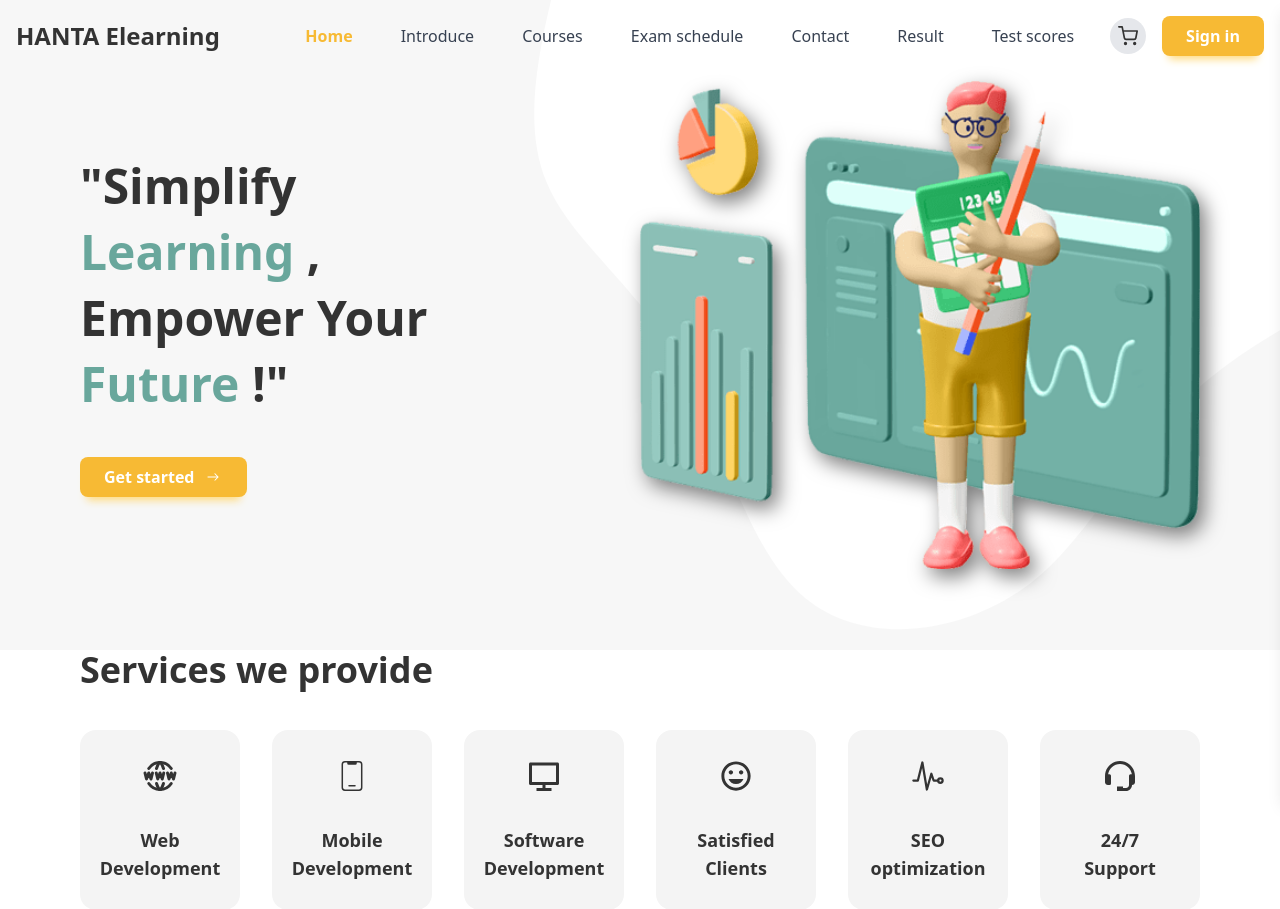
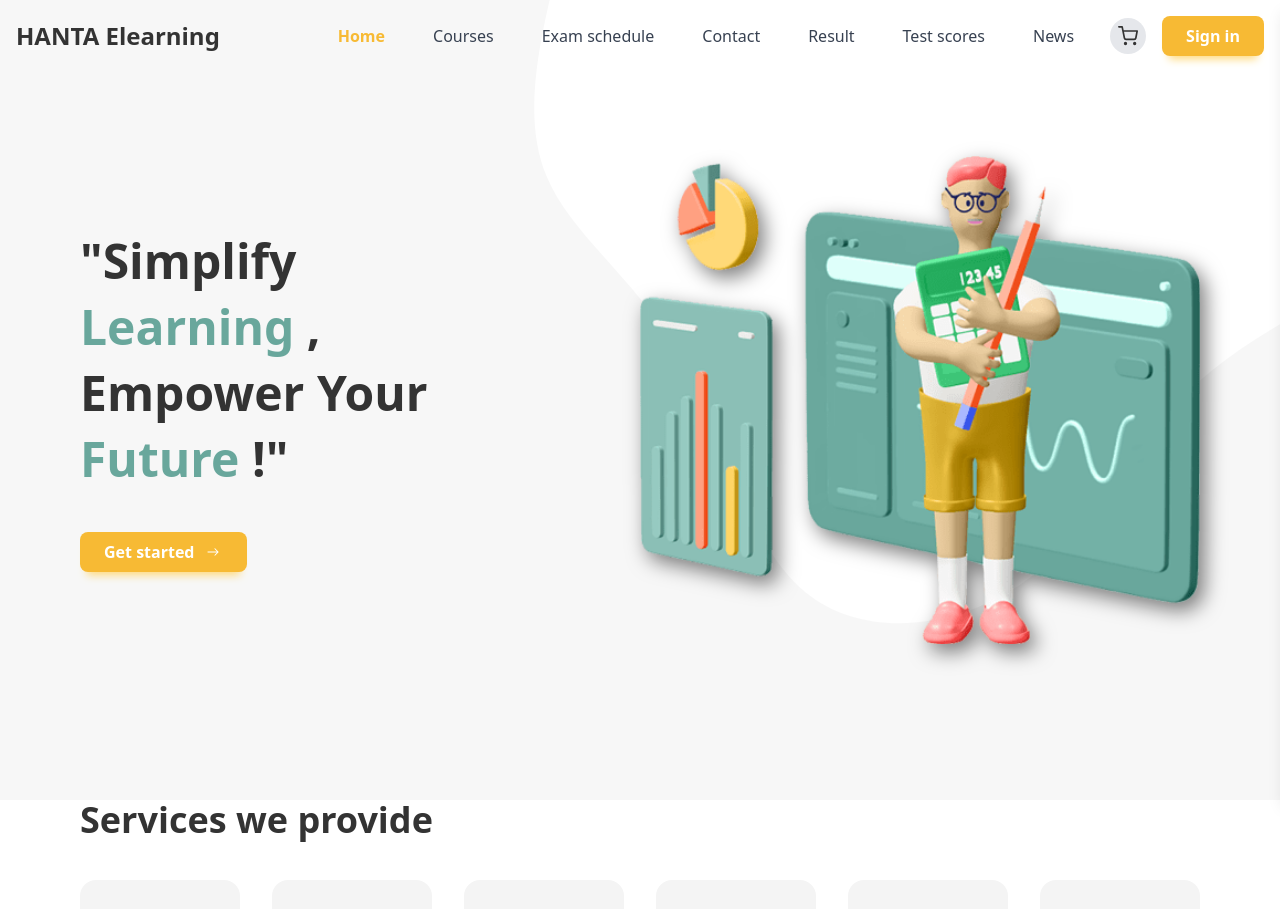
Before and after one commit to Khoa-CNTT/XDSLHWQ9366, a React (Vite) app in the folder FrontEnd/: page / in a window 1280 px wide. Shown: the top 909 px of the page. Built offline with nearby package versions, Linux system fonts and the light colour scheme.

Commit message:
Edit HomePage

```diff
--- a/FrontEnd/src/App.tsx
+++ b/FrontEnd/src/App.tsx
@@ -16,6 +16,8 @@ import Results from "./pages/Result/Result";
 import ResultDetail from "./pages/Result/ResultDetail";
 import TestScores from "./pages/TestScores/TestScores";
 import TestScoreDetail from "./pages/TestScores/TestScoreDetail";
+import News from "./pages/News/News";
+import NewsDetail from "./pages/News/NewsDetail";
 
 function App() {
   return (
@@ -39,6 +41,8 @@ function App() {
             <Route path="/result/:id" element={<ResultDetail />} />
             <Route path="/test-scores" element={<TestScores />} />
             <Route path="/test-scores/:id" element={<TestScoreDetail />} />
+            <Route path="/news" element={<News />} />
+            <Route path="/news/:mabaiviet" element={<NewsDetail />} />
           </Routes>
           <Footer />
         </main>
--- a/FrontEnd/src/constants/navbarData.tsx
+++ b/FrontEnd/src/constants/navbarData.tsx
@@ -4,36 +4,41 @@ const navItems = [
     title: "Home",
     path: "/",
   },
+  // {
+  //   id: 2,
+  //   title: "Introduce",
+  //   path: "/introduce",
+  // },
   {
     id: 2,
-    title: "Introduce",
-    path: "/introduce",
-  },
-  {
-    id: 3,
 
     title: "Courses",
     path: "/courses",
   },
   {
-    id: 4,
+    id: 3,
     title: "Exam schedule",
     path: "/exam-schedule",
   },
   {
-    id: 5,
+    id: 4,
     title: "Contact",
     path: "/contact",
   },
   {
-    id: 6,
+    id: 5,
     title: "Result",
     path: "/result",
   },
   {
-    id: 7,
+    id: 6,
     title: "Test scores",
     path: "/test-scores",
+  },
+  {
+    id: 7,
+    title: "News",
+    path: "/news",
   },
 ];
 
--- a/FrontEnd/src/constants/serviceData.tsx
+++ b/FrontEnd/src/constants/serviceData.tsx
@@ -24,7 +24,7 @@ const serviceItems = [
   },
   {
     id: 3,
-    title: "Software Development",
+    title: "SQL",
     link: "#",
     icon: <RiComputerLine />,
     delay: 0.2,
@@ -32,7 +32,7 @@ const serviceItems = [
   },
   {
     id: 4,
-    title: "Satisfied Clients",
+    title: "DevOps",
     link: "#",
     icon: <IoMdHappy />,
     delay: 0.2,
@@ -40,7 +40,7 @@ const serviceItems = [
   },
   {
     id: 5,
-    title: "SEO optimization",
+    title: "Computer Network",
     link: "#",
     icon: <IoPulseOutline />,
     delay: 0.2,
--- a/FrontEnd/src/pages/Home/Hero/Hero.tsx
+++ b/FrontEnd/src/pages/Home/Hero/Hero.tsx
@@ -25,8 +25,8 @@ export const FadeUp = (delay: number) => {
 
 const Hero = () => {
   return (
-    <section className="bg-light overflow-hidden relative">
-      <div className="container grid grid-cols-1 md:grid-cols-2 min-h-[650px]">
+    <section className="bg-light overflow-hidden relative min-h-screen flex items-center">
+      <div className="container grid grid-cols-1 md:grid-cols-2 items-center relative">
         {/* Brand info */}
         <div className="flex flex-col justify-center py-14 md:py-0 relative z-20">
           <div className="text-center md:text-left space-y-10 lg:max-w-[400px]">
--- a/FrontEnd/src/pages/Home/Home.tsx
+++ b/FrontEnd/src/pages/Home/Home.tsx
@@ -3,7 +3,7 @@ import Hero from "./Hero/Hero";
 import Services from "./Services/Services";
 import Banner from "./Banner/Banner";
 import Subscribe from "./Subscribe/Subscribe";
-import Category from "./Category/Category";
+
 const Home = () => {
   useEffect(() => {
     window.scrollTo(0, 0);
@@ -17,8 +17,6 @@ const Home = () => {
       <div className="!-mt-16">
         <Services />
       </div>
-      {/* Category section */}
-      <Category />
       <Banner />
       <Subscribe />
     </div>
```
